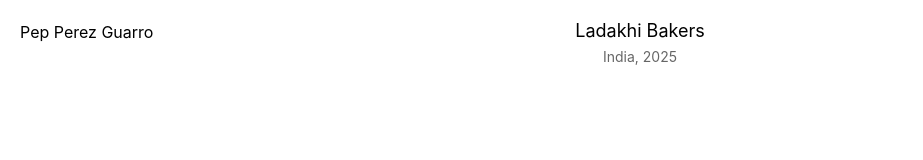
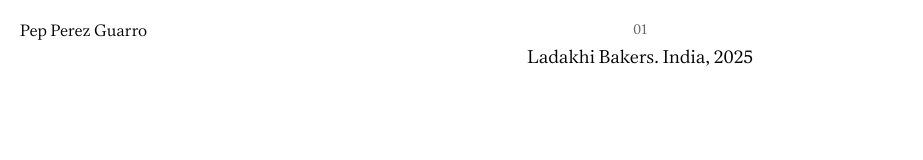
Before and after one commit to acanovasp/pepperezguarro, a Next.js app: page / in a window 1280 px wide. Shown: the top 160 px of the page, without its empty margins (0-923 px from the left). Built offline with nearby package versions, Linux system fonts and the light colour scheme.

Commit message:
fontface added and change to ProjectInfo layout

```diff
--- a/app/HomePageClient.tsx
+++ b/app/HomePageClient.tsx
@@ -13,9 +13,12 @@ interface HomePageClientProps {
 export default function HomePageClient({ projects }: HomePageClientProps) {
   const [activeProject, setActiveProject] = useState<Project>(projects[0]);
 
+  // Get the active project number (index + 1)
+  const activeProjectNumber = projects.findIndex(p => p.id === activeProject.id) + 1;
+
   return (
     <main>
-      <ProjectInfo project={activeProject} />
+      <ProjectInfo project={activeProject} projectNumber={activeProjectNumber} />
       <FadeTransition>
         <HomeSlider
           projects={projects}
--- a/app/globals.css
+++ b/app/globals.css
@@ -1,3 +1,20 @@
+/* Font Face Declarations */
+@font-face {
+  font-family: 'Executive';
+  src: url('/fonts/Executive-Light.woff2') format('woff2');
+  font-weight: 300;
+  font-style: normal;
+  font-display: swap;
+}
+
+@font-face {
+  font-family: 'Lector';
+  src: url('/fonts/LectorFSL-Regular.woff2') format('woff2');
+  font-weight: 400;
+  font-style: normal;
+  font-display: swap;
+}
+
 /* CSS Reset & Base Styles */
 *,
 *::before,
@@ -50,11 +67,12 @@ html {
 }
 
 body {
-  font-family: -apple-system, BlinkMacSystemFont, 'Segoe UI', Roboto, Oxygen, Ubuntu, Cantarell, 'Open Sans', 'Helvetica Neue', sans-serif;
+  font-family: 'Lector', serif;
   background-color: var(--color-bg);
   color: var(--color-text);
   line-height: 1.5;
   font-size: 16px;
+  font-variant-numeric: lining-nums proportional-nums;
   overflow-x: hidden;
   min-height: 100dvh;
   -webkit-tap-highlight-color: transparent;
--- a/app/projects/[slug]/ProjectPageClient.tsx
+++ b/app/projects/[slug]/ProjectPageClient.tsx
@@ -9,9 +9,10 @@ import { Project } from '@/lib/types';
 
 interface ProjectPageClientProps {
   project: Project;
+  projectNumber: number;
 }
 
-export default function ProjectPageClient({ project }: ProjectPageClientProps) {
+export default function ProjectPageClient({ project, projectNumber }: ProjectPageClientProps) {
   const [viewMode, setViewMode] = useState<'slideshow' | 'grid'>('slideshow');
   const [initialSlide, setInitialSlide] = useState(0);
   const [showProjectInfo, setShowProjectInfo] = useState(true); // Always show by default
@@ -34,6 +35,7 @@ export default function ProjectPageClient({ project }: ProjectPageClientProps) {
       {showProjectInfo && (
         <ProjectInfo
           project={project}
+          projectNumber={projectNumber}
           onOpenProjectInfo={handleOpenProjectInfo}
         />
       )}
--- a/components/sliders/HomeSlider.tsx
+++ b/components/sliders/HomeSlider.tsx
@@ -104,9 +104,6 @@ export default function HomeSlider({ projects, onActiveProjectChange }: HomeSlid
       <Swiper
         modules={[Keyboard, EffectFade]}
         effect="fade"
-        fadeEffect={{
-          crossFade: true
-        }}
         speed={800}
         loop={true}
         keyboard={{
--- a/components/sliders/ProjectSlider.tsx
+++ b/components/sliders/ProjectSlider.tsx
@@ -111,9 +111,6 @@ export default function ProjectSlider({ project, onToggleGrid, initialSlide = 0
       <Swiper
         modules={[Keyboard, EffectFade]}
         effect="fade"
-        fadeEffect={{
-          crossFade: true
-        }}
         speed={800}
         loop={true}
         initialSlide={initialSlide}
--- a/components/ui/ProjectInfo.module.css
+++ b/components/ui/ProjectInfo.module.css
@@ -13,17 +13,17 @@
   opacity: 1;
 }
 
-.title {
+.number {
+  font-size: 14px;
+  font-weight: 400;
+  margin-bottom: 4px;
+  opacity: 0.6;
+}
+
+.details {
   font-size: 18px;
   font-weight: 400;
-  margin-bottom: 4px;
-  view-transition-name: project-title;
-}
-
-.meta {
-  font-size: 14px;
-  opacity: 0.6;
-  view-transition-name: project-meta;
+  view-transition-name: project-details;
 }
 
 .link {
--- a/components/ui/ProjectInfo.tsx
+++ b/components/ui/ProjectInfo.tsx
@@ -3,15 +3,20 @@ import { Project } from '@/lib/types';
 
 interface ProjectInfoProps {
   project: Project;
+  projectNumber?: number;
   onOpenProjectInfo?: () => void;
 }
 
-export default function ProjectInfo({ project, onOpenProjectInfo }: ProjectInfoProps) {
+export default function ProjectInfo({ project, projectNumber, onOpenProjectInfo }: ProjectInfoProps) {
   return (
     <div className={styles.projectInfo}>
-      <h1 className={styles.title}>{project.title}</h1>
-      <p className={styles.meta}>
-        {project.location}, {project.year}
+      {projectNumber && (
+        <div className={styles.number}>
+          {String(projectNumber).padStart(2, '0')}
+        </div>
+      )}
+      <p className={styles.details}>
+        {project.title}. {project.location}, {project.year}
       </p>
       {onOpenProjectInfo && (
         <button
```
Also changed, not shown: app/projects/[slug]/page.tsx (+6 -2 lines), public/fonts/Executive-Light.woff2 (added), public/fonts/LectorFSL-Regular.woff2 (added).
